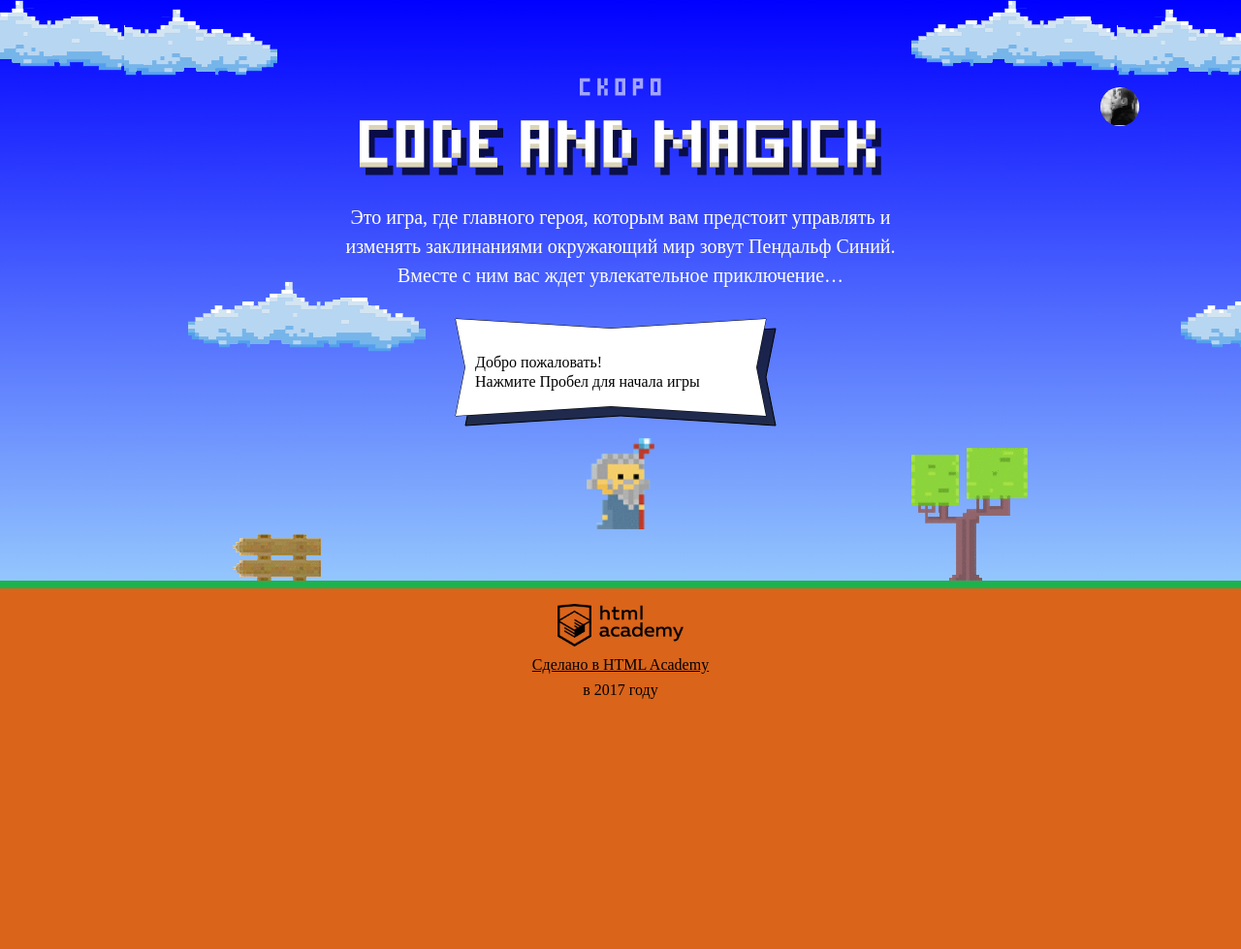
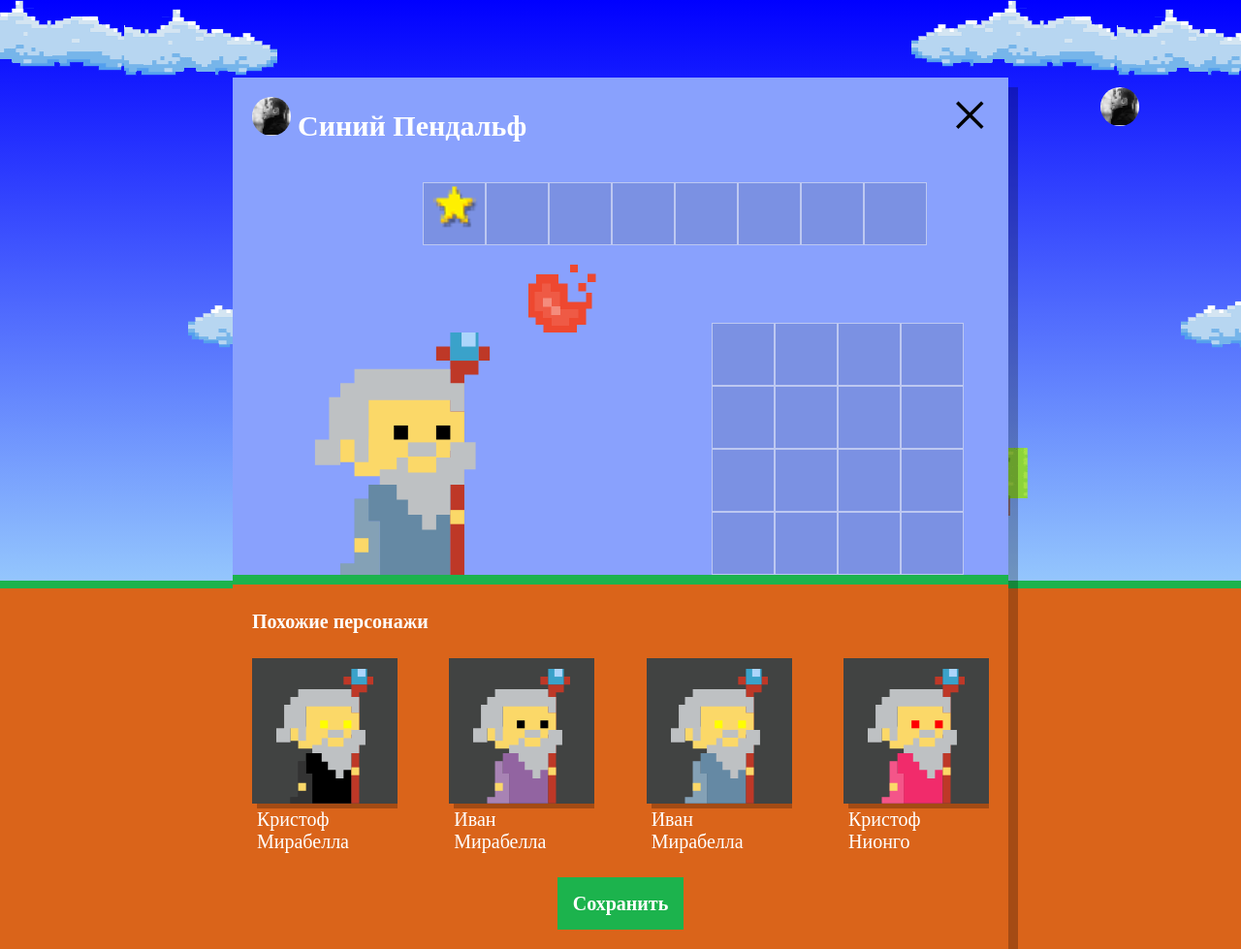
Before and after one commit to inaburat/245845-code-and-magick, a website: page index.html in a window 1280 px wide. Shown: the whole page at 97% size. Before the commit the page ends 800 px from the top, so only its background shows below. Drawn offline with Linux system fonts and the light colour scheme; a web font is replaced by a local one.

Commit message:
setup js is added

```diff
--- a/index.html
+++ b/index.html
@@ -198,6 +198,7 @@
     };
 </script>
 <script src="js/stat.js"></script>
+<script src="js/setup.js"></script>
 <script src="js/game.js"></script>
 
 </body>
--- /dev/null
+++ b/js/setup.js
@@ -0,0 +1,29 @@
+'use strict';
+
+var userDialog = document.querySelector('.setup');
+userDialog.classList.remove('hidden');
+
+var wizardNames = ['Иван', 'Хуан Себастьян', 'Мария', 'Кристоф', 'Виктор', 'Юлия', 'Люпита', 'Вашингтон'];
+var wizardSurnames = ['да Марья', 'Верон', 'Мирабелла', 'Вальц', 'Онопко', 'Топольницкая', 'Нионго', 'Ирвинг'];
+var coatColors = ['rgb(101, 137, 164)', 'rgb(241, 43, 107)', 'rgb(146, 100, 161)', 'rgb(56, 159, 117)', 'rgb(215, 210, 55)', 'rgb(0, 0, 0)'];
+var eyesColors = ['black', 'red', 'blue', 'yellow', 'green'];
+
+var rndArrayValue = function (arrayName) {
+  var rnd = Math.floor(Math.random() * arrayName.length);
+  return arrayName[rnd];
+};
+
+var template = document.querySelector('#similar-wizard-template').content;
+var sutupSimilar = document.querySelector('.setup-similar');
+var similarListElement = document.querySelector('.setup-similar-list');
+
+
+for (var i = 0; i < 4; i++) {
+  var wizardElement = template.cloneNode(true);
+  wizardElement.querySelector('.setup-similar-label').textContent = rndArrayValue(wizardNames) + ' ' + rndArrayValue(wizardSurnames);
+  wizardElement.querySelector('.wizard-coat').style.fill = rndArrayValue(coatColors);
+  wizardElement.querySelector('.wizard-eyes').style.fill = rndArrayValue(eyesColors);
+  similarListElement.appendChild(wizardElement);
+}
+
+sutupSimilar.classList.remove('hidden');
--- a/js/stat.js
+++ b/js/stat.js
@@ -32,9 +32,7 @@ window.renderStatistics = function (ctx, names, times) {
   for (var i = 0; i < times.length; i++) {
     ctx.fillStyle = '#000';
     ctx.fillText(parseInt(times[i], 10), initialX + indent * i, initialY - times[i] * step - lineHeight);
-
     ctx.fillStyle = (names[i] === 'Вы') ? 'rgba(255, 0, 0, 1)' : randomOpacity();
-
     ctx.fillRect(initialX + indent * i, initialY - times[i] * step, barWidth, times[i] * step);
     ctx.fillStyle = '#000';
     ctx.fillText(names[i], initialX + indent * i, initialY + lineHeight);
```
